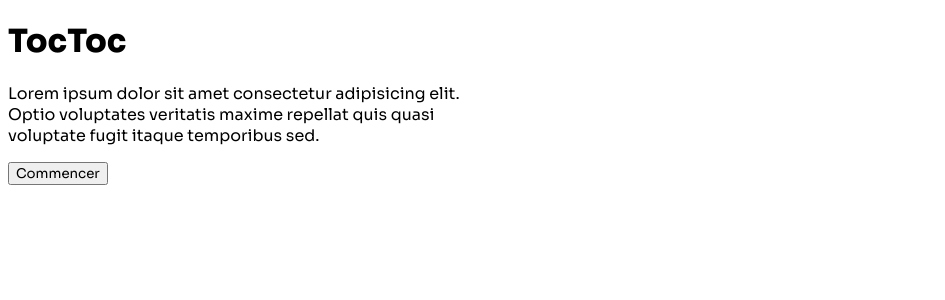
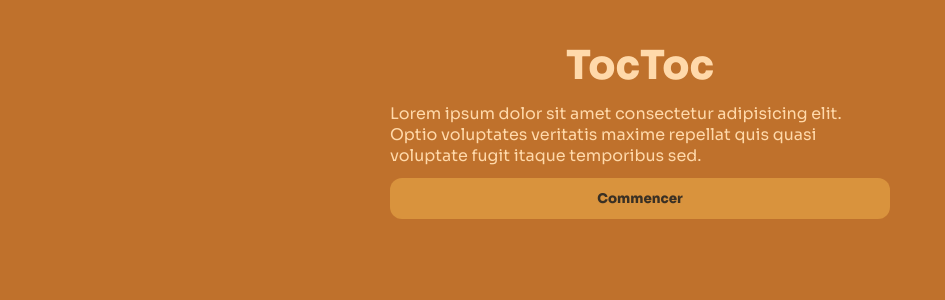
Before and after one commit to PGaillot/toctoc-conect-frontend, an Angular app: page / in a window 1280 px wide. Shown: the top 300 px of the page, without its empty margins (0-945 px from the left). Built offline with nearby package versions, Linux system fonts and the light colour scheme.

Commit message:
update style

```diff
--- a/src/app/app.component.html
+++ b/src/app/app.component.html
@@ -1 +1,3 @@
-<router-outlet></router-outlet>
+<div id="main">
+    <router-outlet></router-outlet>
+</div>
--- a/src/app/app.component.scss
+++ b/src/app/app.component.scss
@@ -0,0 +1,7 @@
+@import '../styles.scss';
+
+#main{
+    display: flex;
+    flex-direction: column;
+    align-items: center;
+}
--- a/src/app/pages/home-page/home-page.component.html
+++ b/src/app/pages/home-page/home-page.component.html
@@ -1,4 +1,6 @@
-<h1>TocToc</h1>
-<p>Lorem ipsum dolor sit amet consectetur adipisicing elit. Optio voluptates veritatis maxime repellat quis quasi
-    voluptate fugit itaque temporibus sed.</p>
-<button routerLink="/intro">Commencer</button>
+<section>
+    <h1>TocToc</h1>
+    <p>Lorem ipsum dolor sit amet consectetur adipisicing elit. Optio voluptates veritatis maxime repellat quis quasi
+        voluptate fugit itaque temporibus sed.</p>
+    <button routerLink="/intro">Commencer</button>
+</section>
--- a/src/app/pages/wifi-connection-intro-page/wifi-connection-intro-page.component.html
+++ b/src/app/pages/wifi-connection-intro-page/wifi-connection-intro-page.component.html
@@ -1,4 +1,6 @@
-<h1>Internet ?</h1>
-<p>Et oui TocToc à besoin d'internet pour fonctionner. Nous allons avoir besoin de connecter l'apareil au wifi. Vous
-    allez voir ça va être super simple !</p>
-<button routerLink="/intro">Commencer</button>
+<section>
+    <h1>Internet ?</h1>
+    <p>Et oui TocToc à besoin d'internet pour fonctionner. Nous allons avoir besoin de connecter l'apareil au wifi. Vous
+        allez voir ça va être super simple !</p>
+    <button routerLink="/intro">Commencer</button>
+</section>
--- a/src/app/pages/wifi-connection-intro-page/wifi-connection-intro-page.component.scss
+++ b/src/app/pages/wifi-connection-intro-page/wifi-connection-intro-page.component.scss
@@ -0,0 +1 @@
+@import '../../../styles.scss';
--- a/src/index.html
+++ b/src/index.html
@@ -13,9 +13,7 @@
 </head>
 
 <body>
-  <div id="main">
-    <app-root></app-root>
-  </div>
+  <app-root></app-root>
 </body>
 
 </html>
--- a/src/styles.scss
+++ b/src/styles.scss
@@ -1,21 +1,51 @@
 /* You can add global styles to this file, and also import other style files */
 
-@import url('https://fonts.googleapis.com/css2?family=Sora:wght@100..800&display=swap');
-
+$red: #F22929;
+$brown: #8C4820;
+$orange: #BF712C;
+$dark-brown: #594834;
+$dark: #3a3024;
+$light-orange: #D9933D;
+$white: #ffd9aa;
 
   @font-face {
     font-family: 'Sora';
     src: url('https://fonts.googleapis.com/css2?family=Sora:wght@100..800&display=swap');
 }
 
-
-
-#main{
-  width: 500px;
+body{
+  background: $orange;
+  color: $white;
 }
 
 * {
   font-family: 'Sora', sans-serif;
+  padding: 0;
+  margin: 0;
+}
+
+section{
+  margin-top: 40px;
+  width: 500px;
+  display: flex;
+  flex-direction: column;
+  gap: 12px;
+
+  h1{
+    align-self: center;
+  }
+}
+
+button{
+  padding: 12px 32px;
+  font-weight: 800;
+  background: $light-orange;
+  border: none;
+  border-radius: 12px;
+  color: $dark;
+}
+h1{
+  font-size: 40px;
 }
 
 h1, h2, h3, h4, h5, h6 {
```
